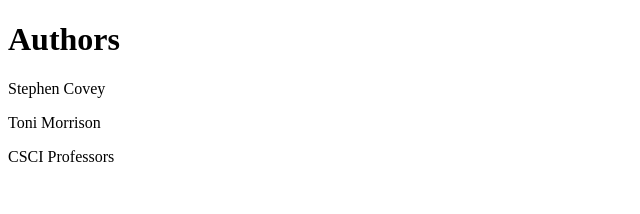
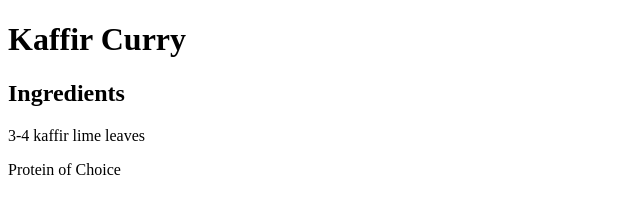
Before and after one commit to bomentum/classPracticeJan23, a plain HTML site: page index.html in a window 1280 px wide. Shown: the whole page, without its empty margins (0-640 px from the left). Drawn offline with Linux system fonts and the light colour scheme.

Commit message:
Update index.html

```diff
--- a/index.html
+++ b/index.html
@@ -2,10 +2,10 @@
 <html>
 <body>
 
-<h1>Authors </h1>
-<p>Stephen Covey</p>
-<p>Toni Morrison</p>
-  <p>CSCI Professors</p>
+<h1>Kaffir Curry </h1>
+<h2>Ingredients</h2>
+<p>3-4 kaffir lime leaves</p>
+  <p>Protein of Choice</p>
 
 
 </body>
```
